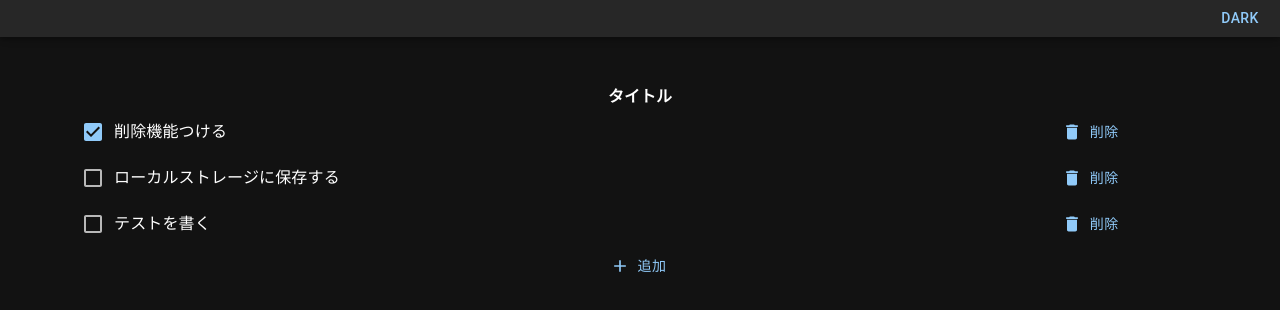
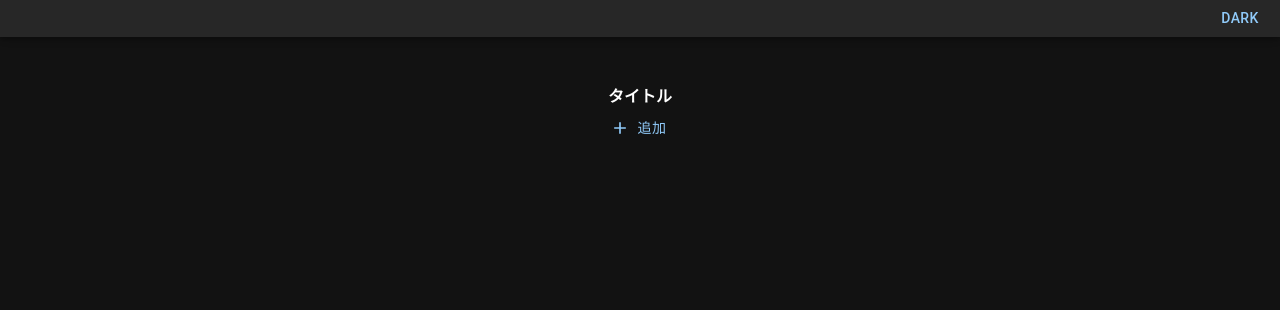
Before and after one commit to kmdok/react-test-sample, a React (Create React App) app: page / in a window 1280 px wide. Shown: the top 310 px of the page. Built offline with nearby package versions, Linux system fonts and the light colour scheme.

Commit message:
update: use custom hook of context API, and delete localState of a component

```diff
--- a/src/features/todo/TodoPage.tsx
+++ b/src/features/todo/TodoPage.tsx
@@ -1,61 +1,12 @@
-import { memo, useCallback, useMemo, useState } from "react";
+import { memo, useCallback, useState } from "react";
 import { Box } from "@mui/material";
 import { AddButton } from "./button/AddButton";
 import { TodoDialog } from "./dialog/TodoDialog";
-import { Title, TodoStatus, TODO_STATUS } from "./table/common";
+import { TodoProvider } from "./hooks/useTodoContext";
 import { Table } from "./table/Table";
-import { useLocalStorage } from "../../hooks/useLocalStorage";
-
-type TodoType = {
-    title: string;
-    status: TodoStatus;
-};
-
-const initialTodoList: TodoType[] = [
-    { title: "削除機能つける", status: TODO_STATUS.DONE },
-    { title: "ローカルストレージに保存する", status: TODO_STATUS.UN_DONE },
-    { title: "テストを書く", status: TODO_STATUS.UN_DONE },
-];
 
 export const TodoPage: React.FC = memo(() => {
-    const [storageTodoList, setStorageTodoList] = useLocalStorage<TodoType[]>(
-        "todoList",
-        initialTodoList
-    );
     const [dialogOpen, setDialogOpen] = useState(false);
-
-    const handleAddTodoList = useCallback(
-        (title: Title) => {
-            setStorageTodoList([
-                ...storageTodoList,
-                { title, status: TODO_STATUS.UN_DONE },
-            ]);
-        },
-        [setStorageTodoList, storageTodoList]
-    );
-
-    const handleChangeTodoStatus = useCallback(
-        (title: string, checked: TodoStatus) => {
-            const newTodoList = storageTodoList.map(todo => {
-                if (todo.title === title) {
-                    return { title, status: checked };
-                }
-                return todo;
-            });
-            setStorageTodoList(newTodoList);
-        },
-        [setStorageTodoList, storageTodoList]
-    );
-
-    const handleDeleteTodo = useCallback(
-        (title: string) => {
-            const newTodoList = storageTodoList.filter(
-                todo => todo.title !== title
-            );
-            setStorageTodoList(newTodoList);
-        },
-        [setStorageTodoList, storageTodoList]
-    );
 
     const handleOpenDialog = useCallback(() => {
         setDialogOpen(true);
@@ -65,11 +16,8 @@ export const TodoPage: React.FC = memo(() => {
         setDialogOpen(false);
     }, []);
 
-    const todoTitleList = useMemo(() => {
-        return storageTodoList.map(todo => todo.title);
-    }, [storageTodoList]);
-
     return (
+        <TodoProvider>
             <Box
                 sx={{
                     display: "flex",
@@ -77,19 +25,11 @@ export const TodoPage: React.FC = memo(() => {
                     p: 10,
                 }}
             >
-            <Table
-                todoList={storageTodoList}
-                onChecked={handleChangeTodoStatus}
-                onDelete={handleDeleteTodo}
-            />
+                <Table />
                 <AddButton onClick={handleOpenDialog} />
-            <TodoDialog
-                todoTitleList={todoTitleList}
-                open={dialogOpen}
-                onSubmit={handleAddTodoList}
-                onClose={handleCloseDialog}
-            />
+                <TodoDialog open={dialogOpen} onClose={handleCloseDialog} />
             </Box>
+        </TodoProvider>
     );
 });
 
--- a/src/features/todo/dialog/TodoDialog.tsx
+++ b/src/features/todo/dialog/TodoDialog.tsx
@@ -8,16 +8,15 @@ import {
 } from "@mui/material";
 import { CloseButton } from "./button/CloseButton";
 import { SubmitButton } from "./button/SubmitButton";
-import { Title } from "../table/common";
+import { useTodoList } from "../hooks/useTodoContext";
 
 type TodoDialogProps = {
-    todoTitleList: Title[];
     open: boolean;
-    onSubmit: (title: string) => void;
     onClose: () => void;
 };
 export const TodoDialog: React.FC<TodoDialogProps> = memo(props => {
-    const { todoTitleList, open, onSubmit, onClose } = props;
+    const { open, onClose } = props;
+    const { todoList, handleAddTodoList } = useTodoList();
 
     const [toDoTitle, setTodoTitle] = useState("");
     const [submitDisabled, setSubmitDisabled] = useState(false);
@@ -31,19 +30,19 @@ export const TodoDialog: React.FC<TodoDialogProps> = memo(props => {
         (event: React.ChangeEvent<HTMLInputElement>) => {
             const inputValue = event.target.value;
             setTodoTitle(inputValue);
-            if (todoTitleList.some(todo => todo === inputValue)) {
+            if (todoList.some(todo => todo.title === inputValue)) {
                 setSubmitDisabled(true);
                 return;
             }
             setSubmitDisabled(false);
         },
-        [todoTitleList]
+        [todoList]
     );
 
     const handleSubmitTodo = useCallback(() => {
-        onSubmit(toDoTitle);
+        handleAddTodoList(toDoTitle);
         onClose();
-    }, [onClose, onSubmit, toDoTitle]);
+    }, [onClose, handleAddTodoList, toDoTitle]);
 
     return (
         <Dialog open={open}>
--- /dev/null
+++ b/src/features/todo/hooks/useTodoContext.tsx
@@ -0,0 +1,101 @@
+import { ReactNode, createContext, useCallback, useContext } from "react";
+import { useLocalStorage } from "../../../hooks/useLocalStorage";
+import { TODO_STATUS, Title, TodoList, TodoStatus } from "../table/common";
+
+type TodoContextType = {
+    todoList?: TodoList;
+    handleAddTodoList?: (title: Title) => void;
+    handleChangeTodoStatus?: (title: string, checked: TodoStatus) => void;
+    handleDeleteTodo?: (title: string) => void;
+};
+
+const TodoContext = createContext<TodoContextType>({});
+
+const useTodoContext = () => {
+    return useContext(TodoContext);
+};
+
+/**
+ * Todoリストを管理するContextのProdvider
+ */
+export const TodoProvider = (props: { children: ReactNode }) => {
+    const [storageTodoList, setStorageTodoList] = useLocalStorage<TodoList>(
+        "todoList",
+        []
+    );
+
+    const handleAddTodoList = useCallback(
+        (title: Title) => {
+            setStorageTodoList([
+                ...storageTodoList,
+                { title, status: TODO_STATUS.UN_DONE },
+            ]);
+        },
+        [setStorageTodoList, storageTodoList]
+    );
+
+    const handleChangeTodoStatus = useCallback(
+        (title: string, checked: TodoStatus) => {
+            const newTodoList = storageTodoList.map(todo => {
+                if (todo.title === title) {
+                    return { title, status: checked };
+                }
+                return todo;
+            });
+            setStorageTodoList(newTodoList);
+        },
+        [setStorageTodoList, storageTodoList]
+    );
+
+    const handleDeleteTodo = useCallback(
+        (title: string) => {
+            const newTodoList = storageTodoList?.filter(
+                todo => todo.title !== title
+            );
+            setStorageTodoList(newTodoList);
+        },
+        [setStorageTodoList, storageTodoList]
+    );
+
+    const value: TodoContextType = {
+        todoList: storageTodoList,
+        handleAddTodoList,
+        handleChangeTodoStatus,
+        handleDeleteTodo,
+    };
+
+    return (
+        <TodoContext.Provider value={value}>
+            {props.children}
+        </TodoContext.Provider>
+    );
+};
+
+/**
+ * Todoリストを管理するカスタムフック
+ * TodoProviderの内側で使用する
+ */
+export const useTodoList = () => {
+    const {
+        todoList,
+        handleAddTodoList,
+        handleChangeTodoStatus,
+        handleDeleteTodo,
+    } = useTodoContext();
+
+    if (
+        // undefinedの場合はProvideの外側で使用したときのみ
+        todoList === undefined ||
+        handleAddTodoList === undefined ||
+        handleChangeTodoStatus === undefined ||
+        handleDeleteTodo === undefined
+    )
+        throw Error("TodoProviderを通して使用してください");
+
+    return {
+        todoList,
+        handleAddTodoList,
+        handleChangeTodoStatus,
+        handleDeleteTodo,
+    };
+};
--- a/src/features/todo/table/Table.tsx
+++ b/src/features/todo/table/Table.tsx
@@ -1,29 +1,25 @@
 import { memo, useCallback } from "react";
 import { Checkbox, FormControlLabel } from "@mui/material";
-import { Todo, TodoList, TodoStatus, TODO_STATUS } from "./common";
+import { Todo, TodoStatus, TODO_STATUS } from "./common";
 import { DeleteButton } from "../button/DeleteButton";
+import { useTodoList } from "../hooks/useTodoContext";
 
-type TableProps = {
-    todoList: TodoList;
-    onChecked: (title: string, status: TodoStatus) => void;
-    onDelete: (title: string) => void;
-};
-
-export const Table: React.FC<TableProps> = memo(props => {
-    const { todoList, onChecked, onDelete } = props;
+export const Table: React.FC = memo(props => {
+    const { todoList, handleChangeTodoStatus, handleDeleteTodo } =
+        useTodoList();
 
     const handleChecked = useCallback(
         (event: React.ChangeEvent<HTMLInputElement>, checked: boolean) => {
-            onChecked(event.target.value, checked);
+            handleChangeTodoStatus(event.target.value, checked);
         },
-        [onChecked]
+        [handleChangeTodoStatus]
     );
 
     const handleClickDelete = useCallback(
         (title: string) => {
-            onDelete(title);
+            handleDeleteTodo(title);
         },
-        [onDelete]
+        [handleDeleteTodo]
     );
 
     const rowStyle = useCallback((status: TodoStatus): object => {
```
Lines whose indentation alone changed are shown as unchanged.
